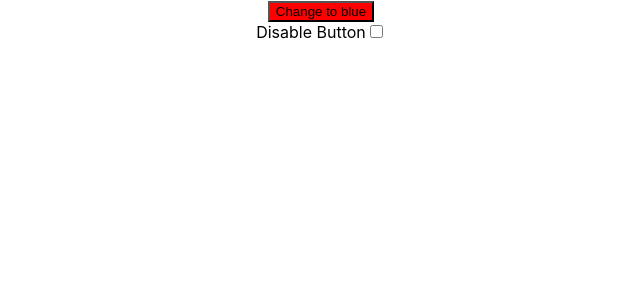
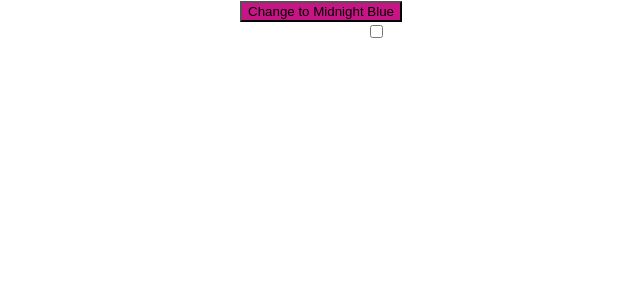
Before and after one commit to jaytula/testing-react-course, a React (Create React App) app in the folder color-button/: page / in a window 1280 px wide. Shown: the top 300 px of the page, without its empty margins (319-959 px from the left). Built offline with nearby package versions, Linux system fonts and the light colour scheme.

Commit message:
23. Code Quiz! Update Tests for New Color Names

```diff
--- a/color-button/src/App.js
+++ b/color-button/src/App.js
@@ -1,20 +1,23 @@
 import "./App.css";
 import { useState } from "react";
 
+const INITIAL_COLOR = 'MediumVioletRed';
+const ALT_COLOR = 'MidnightBlue';
+
 function App() {
-  const [buttonColor, setButtonColor] = useState("red");
-  const [buttonText, setButtonText] = useState("Change to blue");
+  const [buttonColor, setButtonColor] = useState(INITIAL_COLOR);
+  const [buttonText, setButtonText] = useState("Change to Midnight Blue");
   const [checked, setChecked] = useState(false);
 
-  const nextColor = buttonColor === "red" ? "blue" : "red";
+  const nextColor = buttonColor === INITIAL_COLOR ? ALT_COLOR : INITIAL_COLOR;
 
   const onClick = (event) => {
-    setButtonText(`Change to ${buttonColor}`);
+    setButtonText(`Change to ${replaceCamelWithSpaces(buttonColor)}`);
     setButtonColor(nextColor);
   };
 
   return (
-    <div className="App">
+    <div className="App" style={{color: 'white'}}>
       <button
         style={{ backgroundColor: checked ? 'gray' : buttonColor }}
         onClick={onClick}
```
Also changed, not shown: 1 other file (tests, documents, lock files or other folders).
